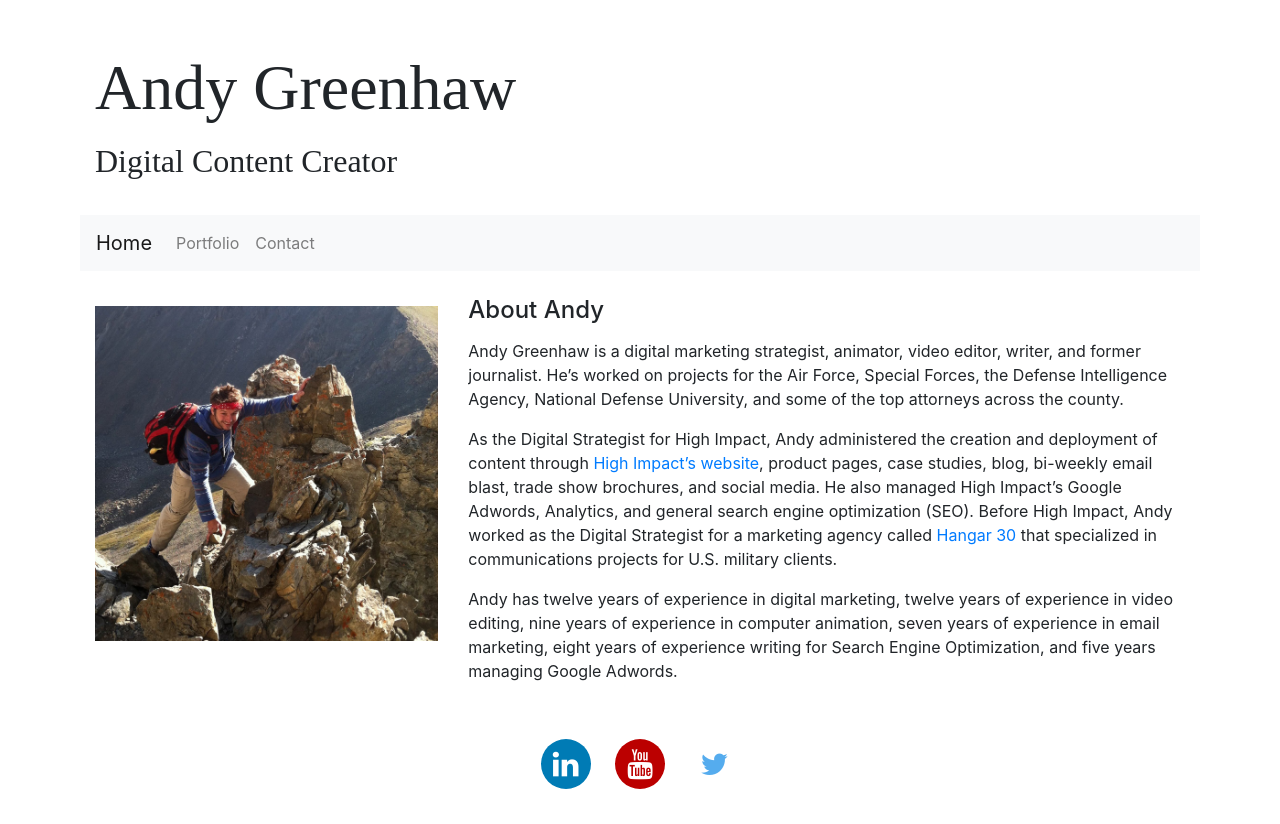
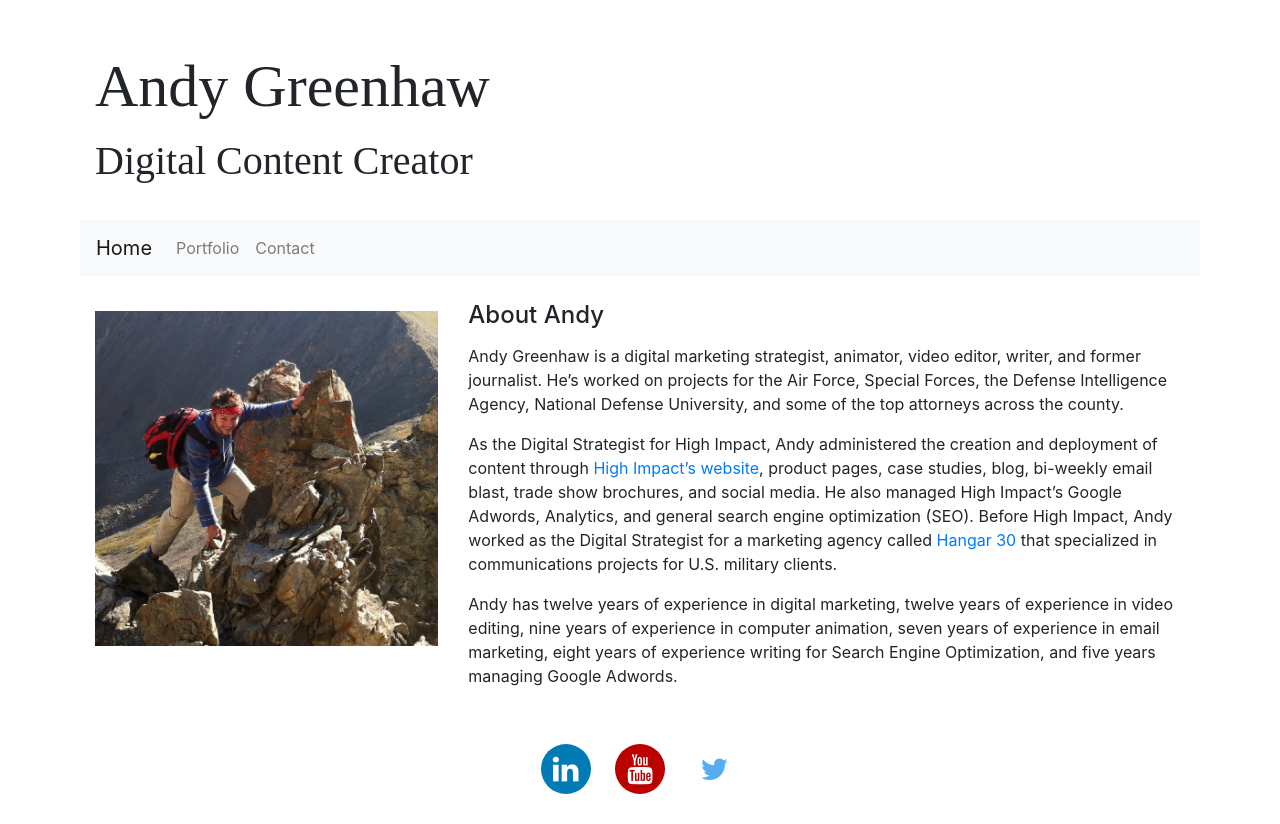
Before and after one commit to AndyGreenhaw/AndyGreenhaw-Homework-2-Responsive-Portfolio, a plain HTML site: page index.html in a window 1280 px wide. Drawn offline with nearby package versions, Linux system fonts and the light colour scheme; a web font is replaced by a local one.

Commit message:
Update style.css

```diff
--- a/style.css
+++ b/style.css
@@ -22,12 +22,13 @@ h1 {
         font-family: 'Fredericka the Great';
         text-align: left;
         padding-top: 40px;
-        font-size: 64px;
+        font-size: 60px;
         /* font-variant: small-caps; */
     }
 
 h2 {
         font-family: 'Fredericka the Great';
+        font-size: 40px;
         margin-top: 15px;
         margin-bottom: 15px;
         /* text-indent: 15px; */
```
